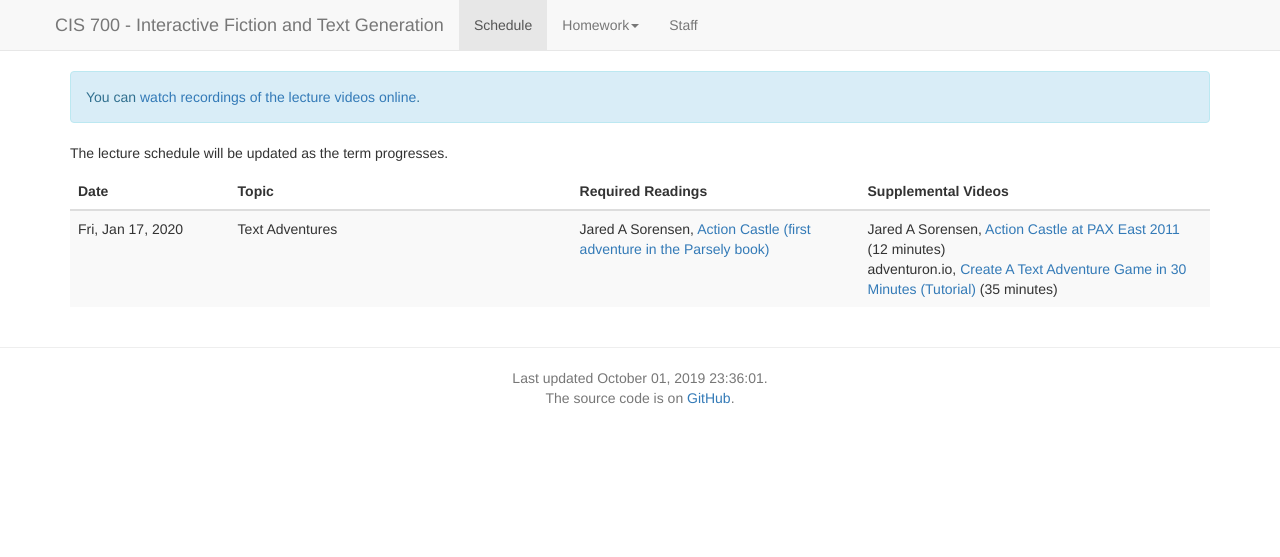
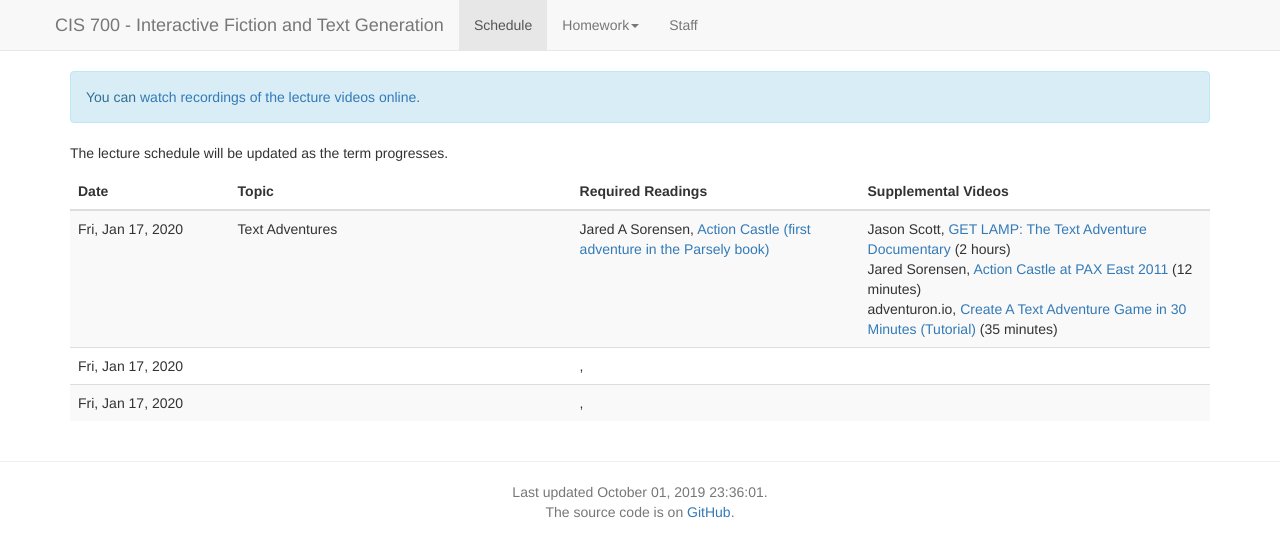
Before and after one commit to interactive-fiction-class/interactive-fiction-class.github.io, a Jekyll site: the page built from lectures.md, in a window 1280 px wide. Shown: the top 557 px of the page. Built offline with Jekyll 4.4.1, drawn with Linux system fonts in a browser that asks for light colours; nearby versions of some CDN libraries; a script that is not in the unit is left out.

Commit message:
Minor edits

```diff
--- a/_data/lectures.yaml
+++ b/_data/lectures.yaml
@@ -10,7 +10,12 @@
       url: http://www.memento-mori.com/parsely-products/
   videos:
     -
-      authors: Jared A Sorensen
+      authors: Jason Scott
+      url: https://www.youtube.com/watch?v=LRhbcDzbGSU
+      title: GET LAMP&colon; The Text Adventure Documentary
+      length: 2 hours
+    -
+      authors: Jared Sorensen
       url: https://www.youtube.com/watch?v=zbC_bSysbrA
       title: Action Castle at PAX East 2011
       length: 12 minutes
@@ -19,3 +24,29 @@
       url: https://www.youtube.com/watch?v=zbC_bSysbrA
       title: Create A Text Adventure Game in 30 Minutes (Tutorial)
       length: 35 minutes
+  podcasts:
+    -
+      authors: Retronauts
+      url: https://overcast.fm/+Q4tzqKDpE
+      title: Episode 117&colon; Zork
+      length: 1 hour and 45 minutes
+-
+  date: 2020-01-17
+  title:
+  slides:
+  readings:
+    -
+      title:
+      authors:
+      optional:
+      url:
+-
+  date: 2020-01-17
+  title:
+  slides:
+  readings:
+    -
+      title:
+      authors:
+      optional:
+      url:
```
Also changed, not shown: index.md (+1 -1 lines), assets/img/play-if-card.png (added).
